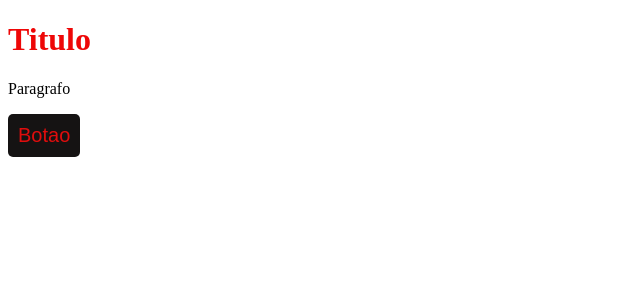
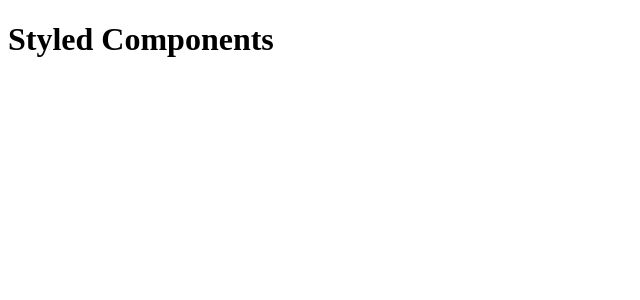
Before and after one commit to AdrianoVolter/React-CSS, a React (Vite) app: page / in a window 1280 px wide. Shown: the top 300 px of the page, without its empty margins (0-640 px from the left). Built offline with nearby package versions, Linux system fonts and the light colour scheme.

Commit message:
styled components

```diff
--- a/package.json
+++ b/package.json
@@ -10,7 +10,9 @@
   },
   "dependencies": {
     "react": "^18.2.0",
-    "react-dom": "^18.2.0"
+    "react-dom": "^18.2.0",
+    "react-icons": "^4.8.0",
+    "styled-components": "^5.3.9"
   },
   "devDependencies": {
     "@types/react": "^18.0.28",
--- a/src/App.jsx
+++ b/src/App.jsx
@@ -1,25 +1,46 @@
 
-//import './App.css'
-import styles from "./App.module.css"
 
 function App() {
 
 
   return (
     <div >
-     <h1 className={styles.title}>Titulo</h1>
-     <p>Paragrafo</p>
-      <button
-        className={styles.btn}
-      >
-        Botao
-      </button>
+      <h1>Styled Components</h1>
 
     </div>
   )
 }
 
 export default App
+
+
+// //import './App.css'
+// import styles from "./App.module.css"
+// import { FaReact } from 'react-icons/fa'
+
+// function App() {
+
+
+//   return (
+//     <div >
+//      <h1 className={styles.title}>Titulo</h1>
+//      <p>Paragrafo</p>
+//       <button
+//         className={styles.btn}
+//       >
+//         <FaReact
+//           className={
+//             styles.reactIcon
+//           }
+
+//         /> Botao
+//       </button>
+
+//     </div>
+//   )
+// }
+
+// export default App
 
 
 // function App() {
```
Also changed, not shown: src/styles.js (added, +11 -0 lines), 1 other file (tests, documents, lock files or other folders).
